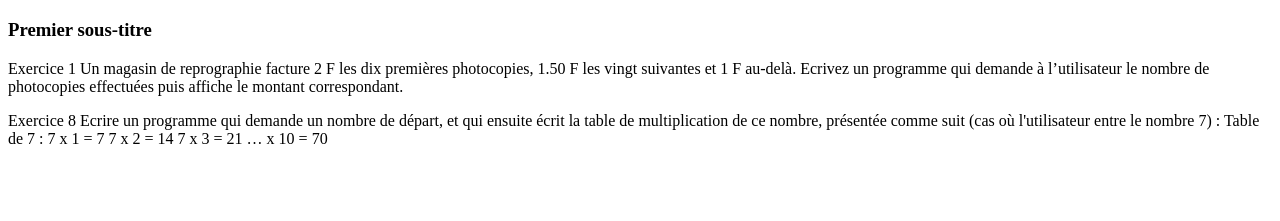
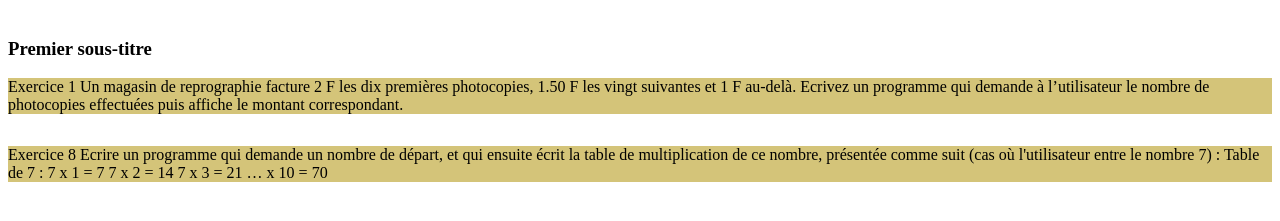
Before and after one commit to Mistane98/ApprendrePython, a plain HTML site: page 100DaysOnPython/Day_#3/index.html in a window 1280 px wide. Shown: the part 61-282 px from the top of the page. Drawn offline with Linux system fonts and the light colour scheme.

Commit message:
j'ai un peu mis du css

```diff
--- a/100DaysOnPython/Day_#3/index.html
+++ b/100DaysOnPython/Day_#3/index.html
@@ -6,7 +6,7 @@
     <title>Html</title>
     <link rel="stylesheet" href="style.css">
 </head>
-<body>
+<body id="body">
     <h1 class="title-1">Revoir quelques notions du html et du css</h1>
 
     <div class="content">
@@ -19,7 +19,7 @@
                 effectuées puis affiche le montant correspondant.
             </p>
         </div>
-        <div class="content2">
+        <div class="content">
             <p class="para1">Exercice 8
                 Ecrire un programme qui demande un nombre de départ, et qui ensuite écrit la table de
                 multiplication de ce nombre, présentée comme suit (cas où l'utilisateur entre le nombre 7) : Table
--- a/100DaysOnPython/Day_#3/style.css
+++ b/100DaysOnPython/Day_#3/style.css
@@ -0,0 +1,11 @@
+p{
+    background: #d3c375f7;
+    justify-items: center;
+    flex-wrap: nowrap;
+}
+
+.content{
+    float: left;
+    flex-flow: column;
+    /* width:auto; */
+}
```
